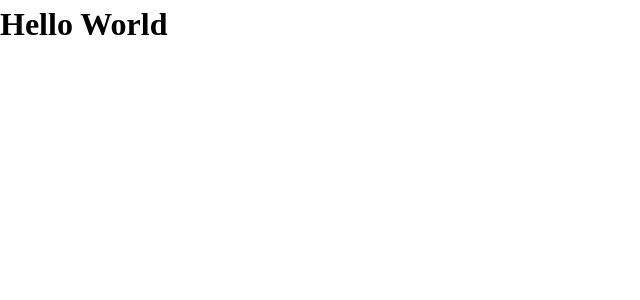
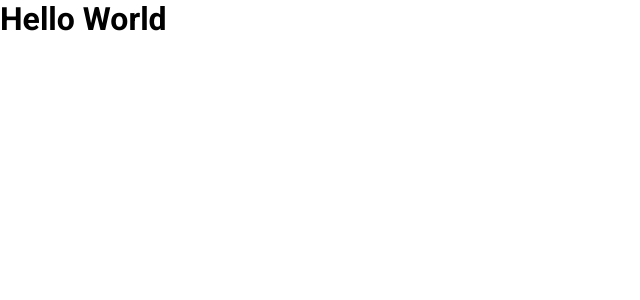
Before and after one commit to ajcadev/refund, a Next.js app: page / in a window 1280 px wide. Shown: the top 300 px of the page, without its empty margins (0-640 px from the left). Built offline with nearby package versions, Linux system fonts and the light colour scheme.

Commit message:
add google fonts

```diff
--- /dev/null
+++ b/src/pages/_document.tsx
@@ -0,0 +1,17 @@
+import { Html, Head, Main, NextScript } from 'next/document'
+
+export default function Document() {
+  return (
+    <Html>
+      <Head>
+        <link rel="preconnect" href="https://fonts.googleapis.com" />
+        <link rel="preconnect" href="https://fonts.gstatic.com" crossOrigin="anonymous" />
+        <link href="https://fonts.googleapis.com/css2?family=Roboto:wght@400;500;700&display=swap" rel="stylesheet" />
+      </Head>
+      <body>
+        <Main />
+        <NextScript />
+      </body>
+    </Html>
+  )
+}
--- a/src/styles/global.ts
+++ b/src/styles/global.ts
@@ -18,6 +18,7 @@
     backgroundColor: '$base-background',
     color: '$base-text',
     '-webkit-font-smoothing': 'antialiased',
+    font: '400 1rem Roboto, sans-serif',
   },
 
   'img, picture, video, canvas, svg': {
```
